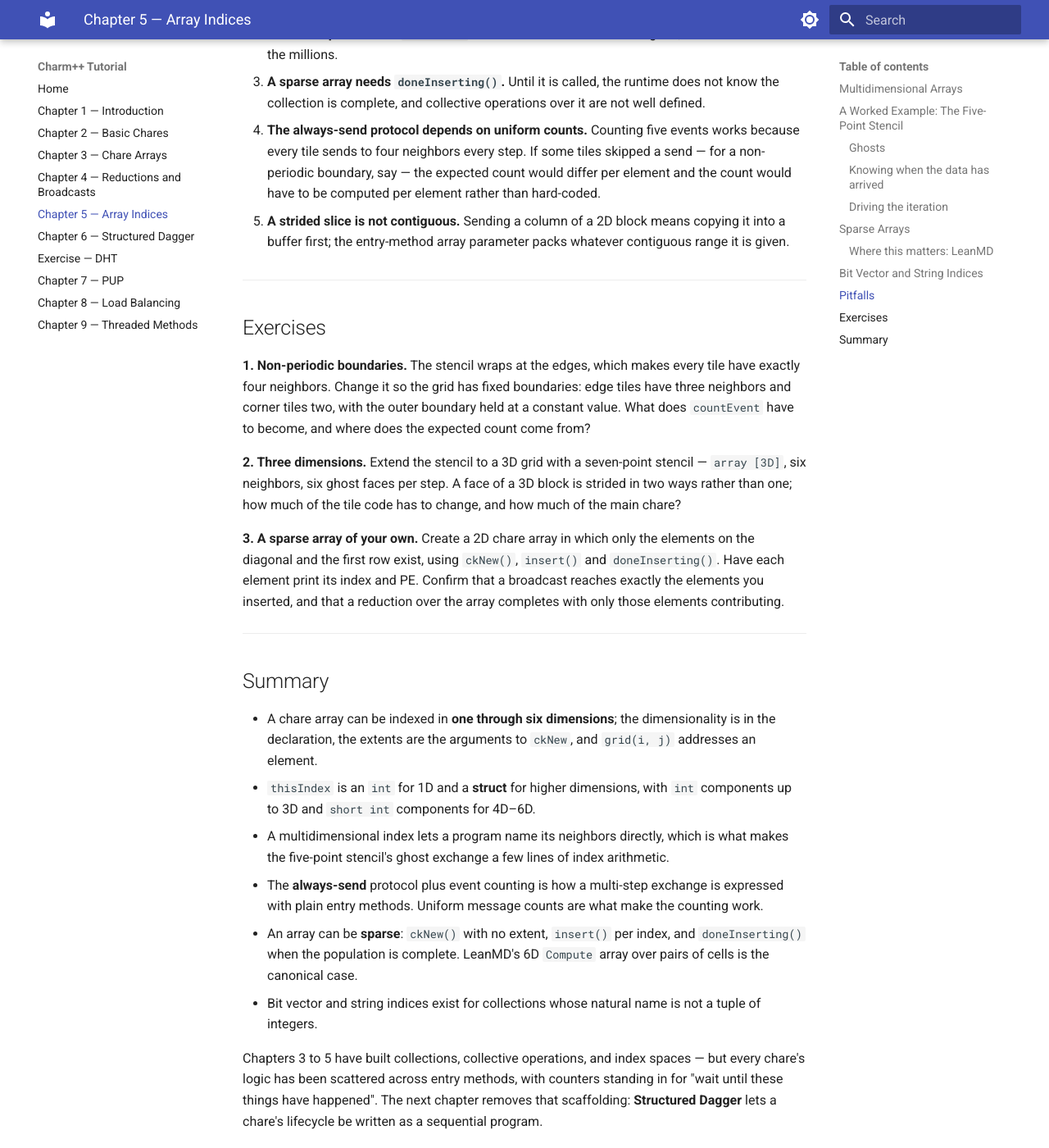
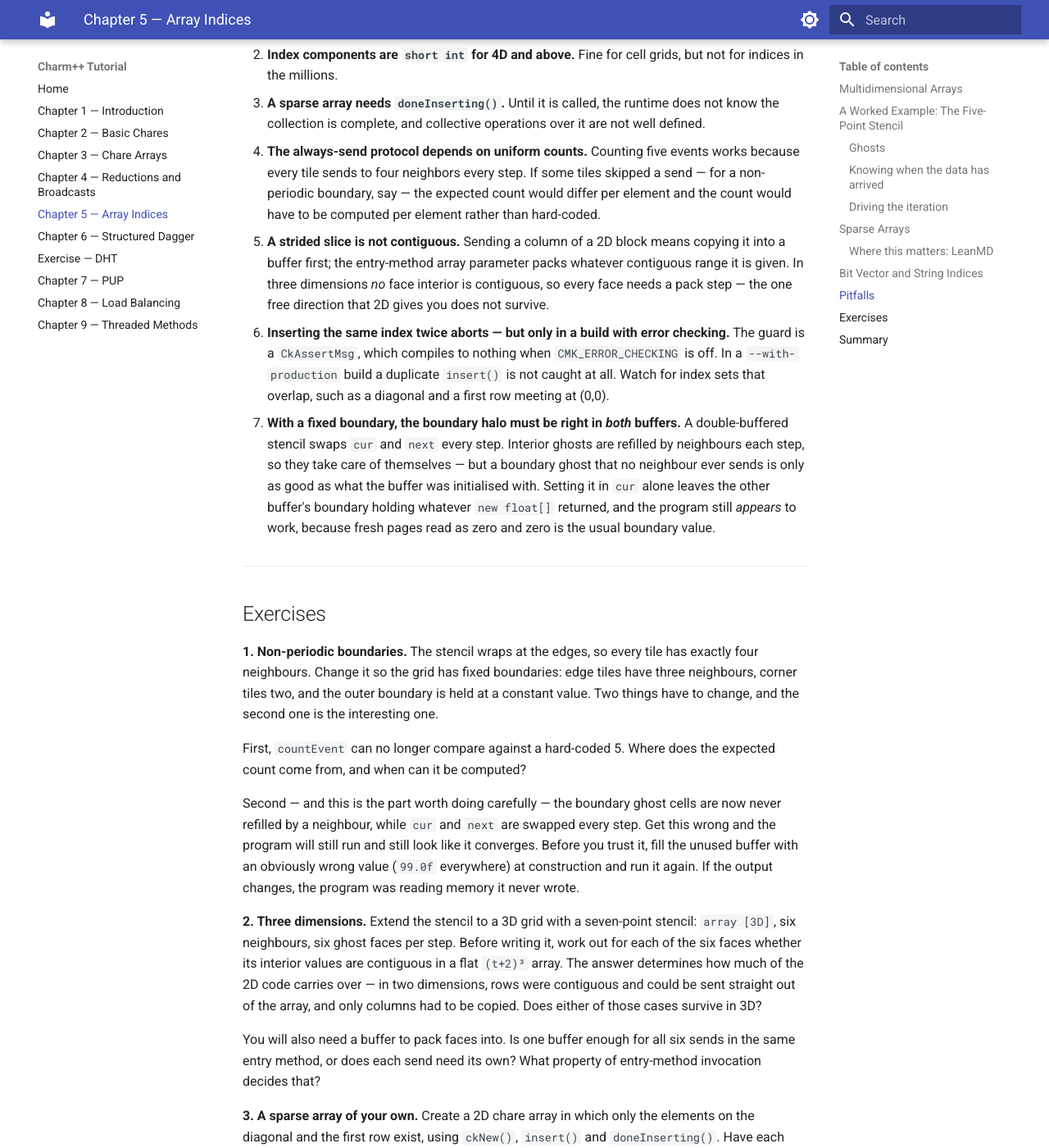
Before and after one commit to charmplusplus/charm-tutorial, an MkDocs documentation site: the page built from tutorial/ch5_array_indices.md, in a window 1280 px wide and 1400 px high, scrolled down 5820 px. Shown: the whole window at 82% size. Built offline with MkDocs 1.6.1 and Material for MkDocs 9.7.7, drawn with Linux system fonts in a browser that asks for light colours; some of the changed text lies outside the part shown.

Commit message:
Chapter 5: sharpen the exercises and pitfalls after solving them
All three Chapter 5 exercises were written and run. Three findings go back
into the chapter:

- A double-buffered stencil with fixed boundaries reads the second buffer's
  uninitialised halo, and appears to work because fresh pages read as zero.
  Proven by poisoning the buffer: maxDiff jumps from 0.62 to 49.4 at step 2.
  The exercise now asks the reader to run that experiment.
- In 3D no face interior is contiguous, so all six faces need packing; the
  2D case where rows are contiguous is the exception. The exercise now asks
  the reader to work that out before writing code.
- A duplicate insert() aborts only in an error-checking build: the guard is
  CkAssertMsg, which compiles out when CMK_ERROR_CHECKING is off. The
  diagonal and first row overlap at (0,0), so the exercise walks into it.

Also notes that arr(i, j).insert() works, not only the CkArrayIndex form.

Co-Authored-By: Claude Opus 5 (1M context) <noreply@anthropic.com>

```diff
--- a/tutorial/ch5_array_indices.md
+++ b/tutorial/ch5_array_indices.md
@@ -211,7 +211,8 @@ complete. `insert()` can optionally take a PE number as a placement hint.
 
 Note the bracket form with an explicit `CkArrayIndex6D`. That is the general way to address
 an element of a chare array. The `grid(i, j)` form used throughout this tutorial is
-shorthand for `grid[CkArrayIndex2D(i, j)]`.
+shorthand for `grid[CkArrayIndex2D(i, j)]`, and it works for insertion too —
+`arr(i, j).insert()` and `arr[CkArrayIndex2D(i, j)].insert()` are the same call.
 
 ### Where this matters: LeanMD
 
@@ -285,27 +286,60 @@ table exercise does. They are mentioned here so that the shape of the mechanism
 
 5. **A strided slice is not contiguous.** Sending a column of a 2D block means copying it
    into a buffer first; the entry-method array parameter packs whatever contiguous range it
-   is given.
+   is given. In three dimensions *no* face interior is contiguous, so every face needs a
+   pack step — the one free direction that 2D gives you does not survive.
+
+6. **Inserting the same index twice aborts — but only in a build with error checking.**
+   The guard is a `CkAssertMsg`, which compiles to nothing when `CMK_ERROR_CHECKING` is off.
+   In a `--with-production` build a duplicate `insert()` is not caught at all. Watch for
+   index sets that overlap, such as a diagonal and a first row meeting at (0,0).
+
+7. **With a fixed boundary, the boundary halo must be right in *both* buffers.** A
+   double-buffered stencil swaps `cur` and `next` every step. Interior ghosts are refilled
+   by neighbours each step, so they take care of themselves — but a boundary ghost that no
+   neighbour ever sends is only as good as what the buffer was initialised with. Setting it
+   in `cur` alone leaves the other buffer's boundary holding whatever `new float[]` returned,
+   and the program still *appears* to work, because fresh pages read as zero and zero is the
+   usual boundary value.
 
 ---
 
 ## Exercises
 
-**1. Non-periodic boundaries.** The stencil wraps at the edges, which makes every tile have
-exactly four neighbors. Change it so the grid has fixed boundaries: edge tiles have three
-neighbors and corner tiles two, with the outer boundary held at a constant value. What does
-`countEvent` have to become, and where does the expected count come from?
+**1. Non-periodic boundaries.** The stencil wraps at the edges, so every tile has exactly
+four neighbours. Change it so the grid has fixed boundaries: edge tiles have three
+neighbours, corner tiles two, and the outer boundary is held at a constant value. Two things
+have to change, and the second one is the interesting one.
 
-**2. Three dimensions.** Extend the stencil to a 3D grid with a seven-point stencil —
-`array [3D]`, six neighbors, six ghost faces per step. A face of a 3D block is strided in
-two ways rather than one; how much of the tile code has to change, and how much of the main
-chare?
+First, `countEvent` can no longer compare against a hard-coded 5. Where does the expected
+count come from, and when can it be computed?
+
+Second — and this is the part worth doing carefully — the boundary ghost cells are now never
+refilled by a neighbour, while `cur` and `next` are swapped every step. Get this wrong and
+the program will still run and still look like it converges. Before you trust it, fill the
+unused buffer with an obviously wrong value (`99.0f` everywhere) at construction and run it
+again. If the output changes, the program was reading memory it never wrote.
+
+**2. Three dimensions.** Extend the stencil to a 3D grid with a seven-point stencil:
+`array [3D]`, six neighbours, six ghost faces per step. Before writing it, work out for each
+of the six faces whether its interior values are contiguous in a flat `(t+2)³` array. The
+answer determines how much of the 2D code carries over — in two dimensions, rows were
+contiguous and could be sent straight out of the array, and only columns had to be copied.
+Does either of those cases survive in 3D?
+
+You will also need a buffer to pack faces into. Is one buffer enough for all six sends in
+the same entry method, or does each send need its own? What property of entry-method
+invocation decides that?
 
 **3. A sparse array of your own.** Create a 2D chare array in which only the elements on the
 diagonal and the first row exist, using `ckNew()`, `insert()` and `doneInserting()`. Have
 each element print its index and PE. Confirm that a broadcast reaches exactly the elements
 you inserted, and that a reduction over the array completes with only those elements
 contributing.
+
+Write the two insertion loops the obvious way first, without thinking about where they
+overlap, and run it. Then look up what the runtime told you, and check whether that
+diagnostic would still be there in a production build.
 
 ---
 
```
Also changed, not shown: 1 other file.
